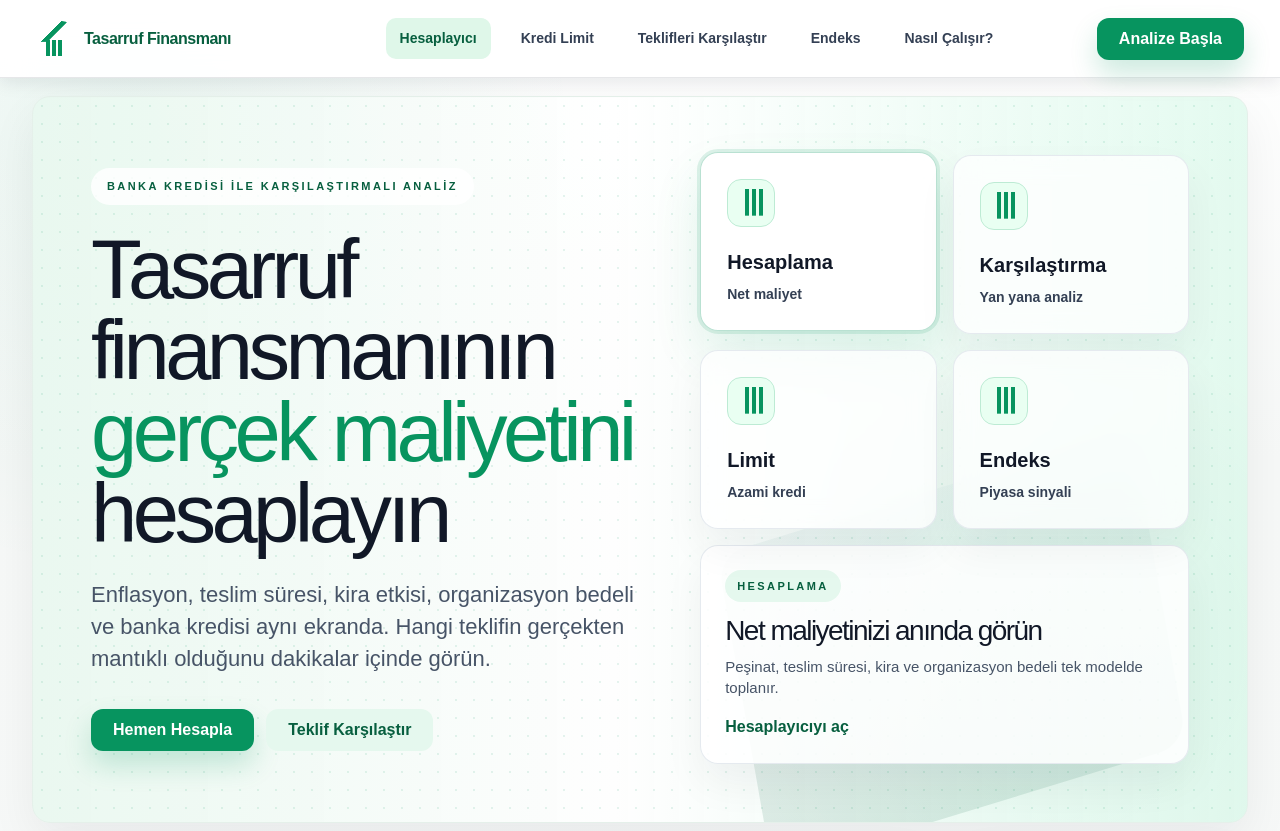
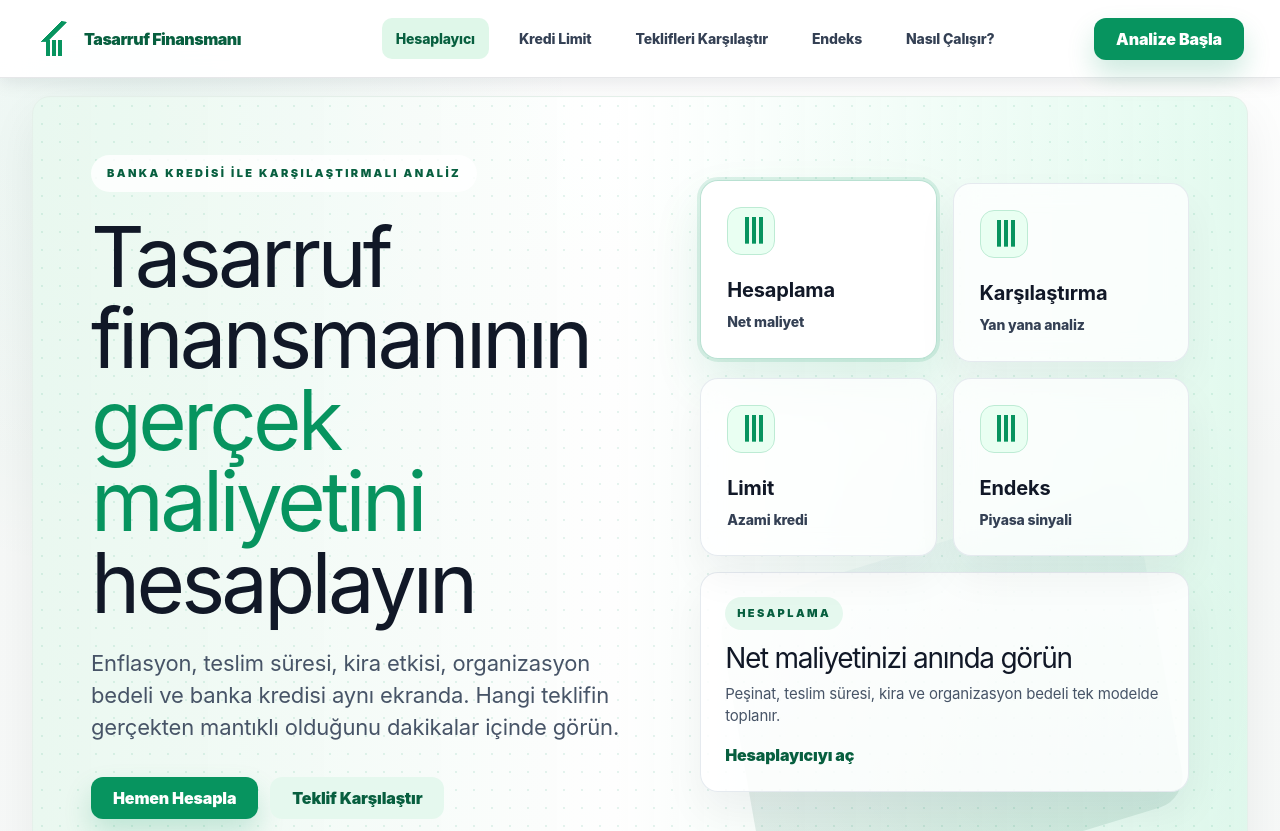
Before and after one commit to Yacirmen/finans, a Next.js app: page / in a window 1280 px wide. Shown: the top 831 px of the page. Built offline with nearby package versions, Linux system fonts and the light colour scheme.

Commit message:
Switch typography to Inter

```diff
--- a/index.html
+++ b/index.html
@@ -7,10 +7,10 @@
   <link rel="preconnect" href="https://fonts.googleapis.com" />
   <link rel="preconnect" href="https://fonts.gstatic.com" crossorigin />
   <link
-    href="https://fonts.googleapis.com/css2?family=DM+Sans:wght@400;500;600;700;800;900&family=Space+Grotesk:wght@500;600;700&display=swap"
+    href="https://fonts.googleapis.com/css2?family=Inter:wght@400;500;600;700;800;900&display=swap"
     rel="stylesheet"
   />
-  <link rel="stylesheet" href="styles.css?v=20260423-clean1" />
+  <link rel="stylesheet" href="styles.css?v=20260423-inter1" />
 </head>
 <body>
   <header class="site-header">
@@ -248,6 +248,6 @@
     </section>
   </main>
 
-  <script src="app.js?v=20260423-clean1"></script>
+  <script src="app.js?v=20260423-inter1"></script>
 </body>
 </html>
--- a/styles.css
+++ b/styles.css
@@ -14,8 +14,8 @@
   --shadow: 0 22px 60px rgba(16, 24, 40, 0.08);
   --shadow-sm: 0 10px 26px rgba(16, 24, 40, 0.06);
   --radius: 18px;
-  --font: "DM Sans", sans-serif;
-  --display: "Space Grotesk", "DM Sans", sans-serif;
+  --font: "Inter", Arial, sans-serif;
+  --display: "Inter", Arial, sans-serif;
 }
 
 * {
@@ -40,6 +40,13 @@ button,
 input,
 select {
   font: inherit;
+}
+
+body,
+button,
+input,
+select {
+  letter-spacing: -0.01em;
 }
 
 button,
@@ -209,7 +216,7 @@ h1,
 h2,
 h3 {
   margin: 0;
-  letter-spacing: -0.055em;
+  letter-spacing: -0.045em;
 }
 
 .hero h1 {
```
